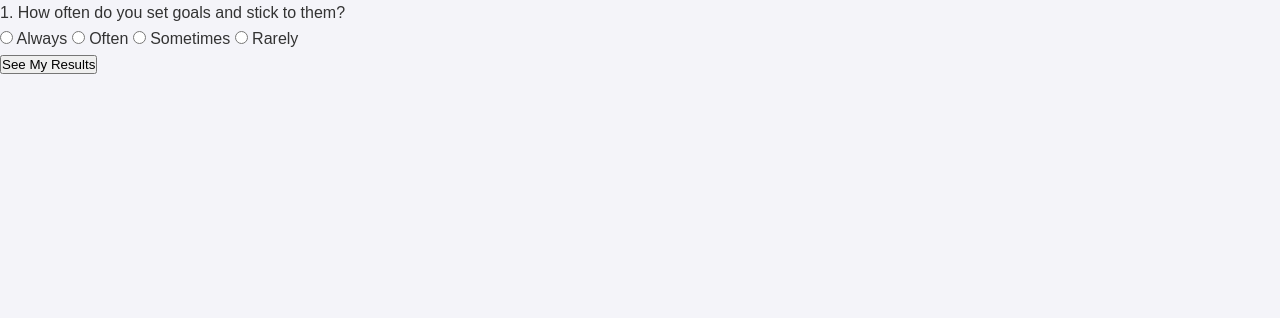
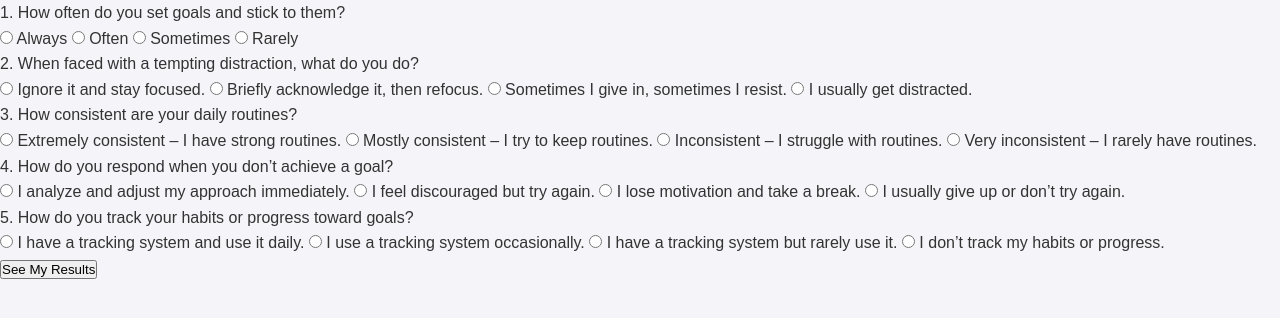
Before and after one commit to 584entertainment/584, a plain HTML site: page quiz.html in a window 1280 px wide. Drawn offline with Linux system fonts and the light colour scheme.

Commit message:
Update quiz.html

```diff
--- a/quiz.html
+++ b/quiz.html
@@ -16,7 +16,41 @@
             <label><input type="radio" name="q1" value="2"> Sometimes</label>
             <label><input type="radio" name="q1" value="1"> Rarely</label>
         </div>
+<!-- Question 2 -->
+<div class="question">
+    <p>2. When faced with a tempting distraction, what do you do?</p>
+    <label><input type="radio" name="q2" value="4"> Ignore it and stay focused.</label>
+    <label><input type="radio" name="q2" value="3"> Briefly acknowledge it, then refocus.</label>
+    <label><input type="radio" name="q2" value="2"> Sometimes I give in, sometimes I resist.</label>
+    <label><input type="radio" name="q2" value="1"> I usually get distracted.</label>
+</div>
 
+<!-- Question 3 -->
+<div class="question">
+    <p>3. How consistent are your daily routines?</p>
+    <label><input type="radio" name="q3" value="4"> Extremely consistent – I have strong routines.</label>
+    <label><input type="radio" name="q3" value="3"> Mostly consistent – I try to keep routines.</label>
+    <label><input type="radio" name="q3" value="2"> Inconsistent – I struggle with routines.</label>
+    <label><input type="radio" name="q3" value="1"> Very inconsistent – I rarely have routines.</label>
+</div>
+
+<!-- Question 4 -->
+<div class="question">
+    <p>4. How do you respond when you don’t achieve a goal?</p>
+    <label><input type="radio" name="q4" value="4"> I analyze and adjust my approach immediately.</label>
+    <label><input type="radio" name="q4" value="3"> I feel discouraged but try again.</label>
+    <label><input type="radio" name="q4" value="2"> I lose motivation and take a break.</label>
+    <label><input type="radio" name="q4" value="1"> I usually give up or don’t try again.</label>
+</div>
+
+<!-- Question 5 -->
+<div class="question">
+    <p>5. How do you track your habits or progress toward goals?</p>
+    <label><input type="radio" name="q5" value="4"> I have a tracking system and use it daily.</label>
+    <label><input type="radio" name="q5" value="3"> I use a tracking system occasionally.</label>
+    <label><input type="radio" name="q5" value="2"> I have a tracking system but rarely use it.</label>
+    <label><input type="radio" name="q5" value="1"> I don’t track my habits or progress.</label>
+</div>
         <!-- More questions can be added here -->
 
         <button type="submit">See My Results</button>
```
